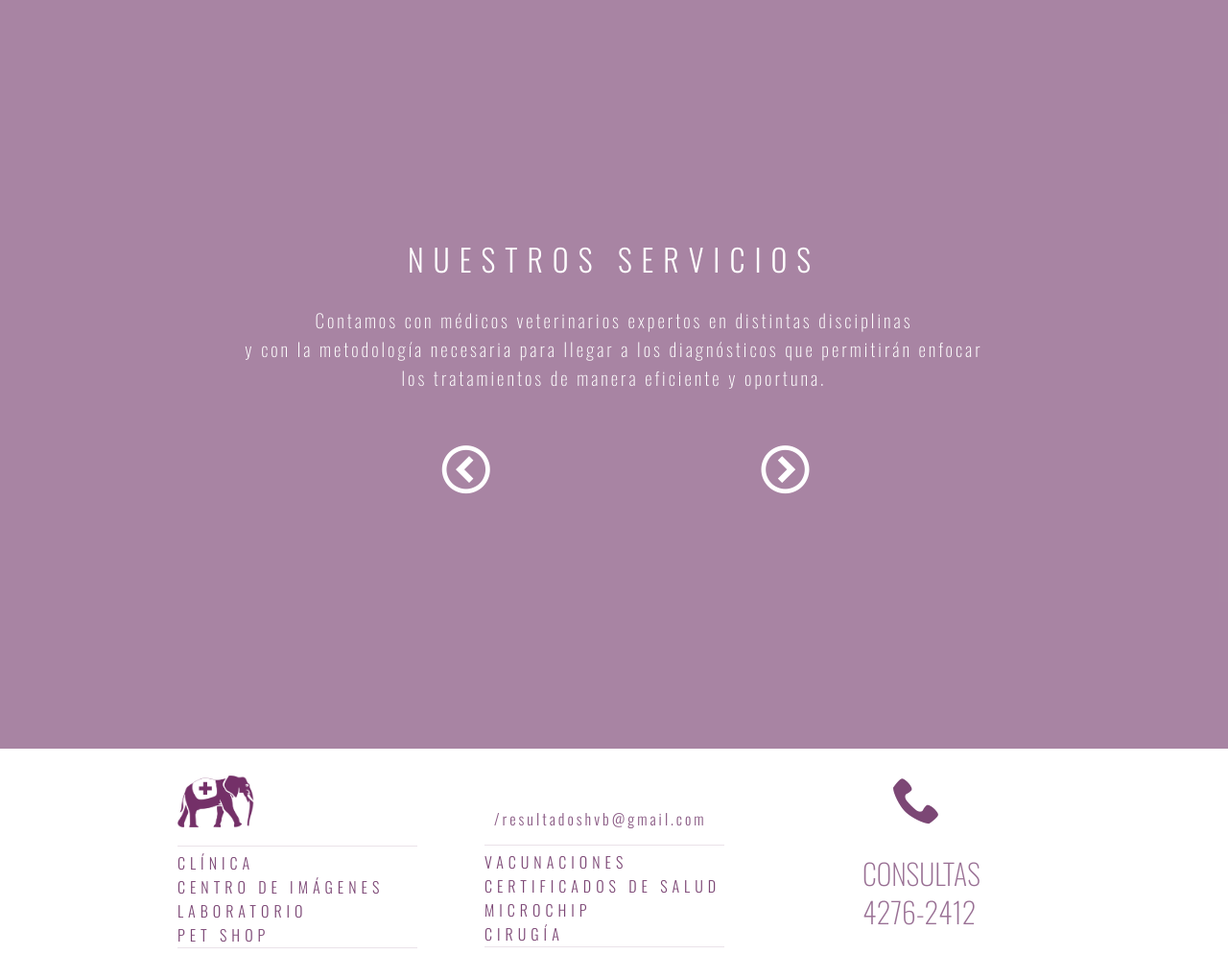
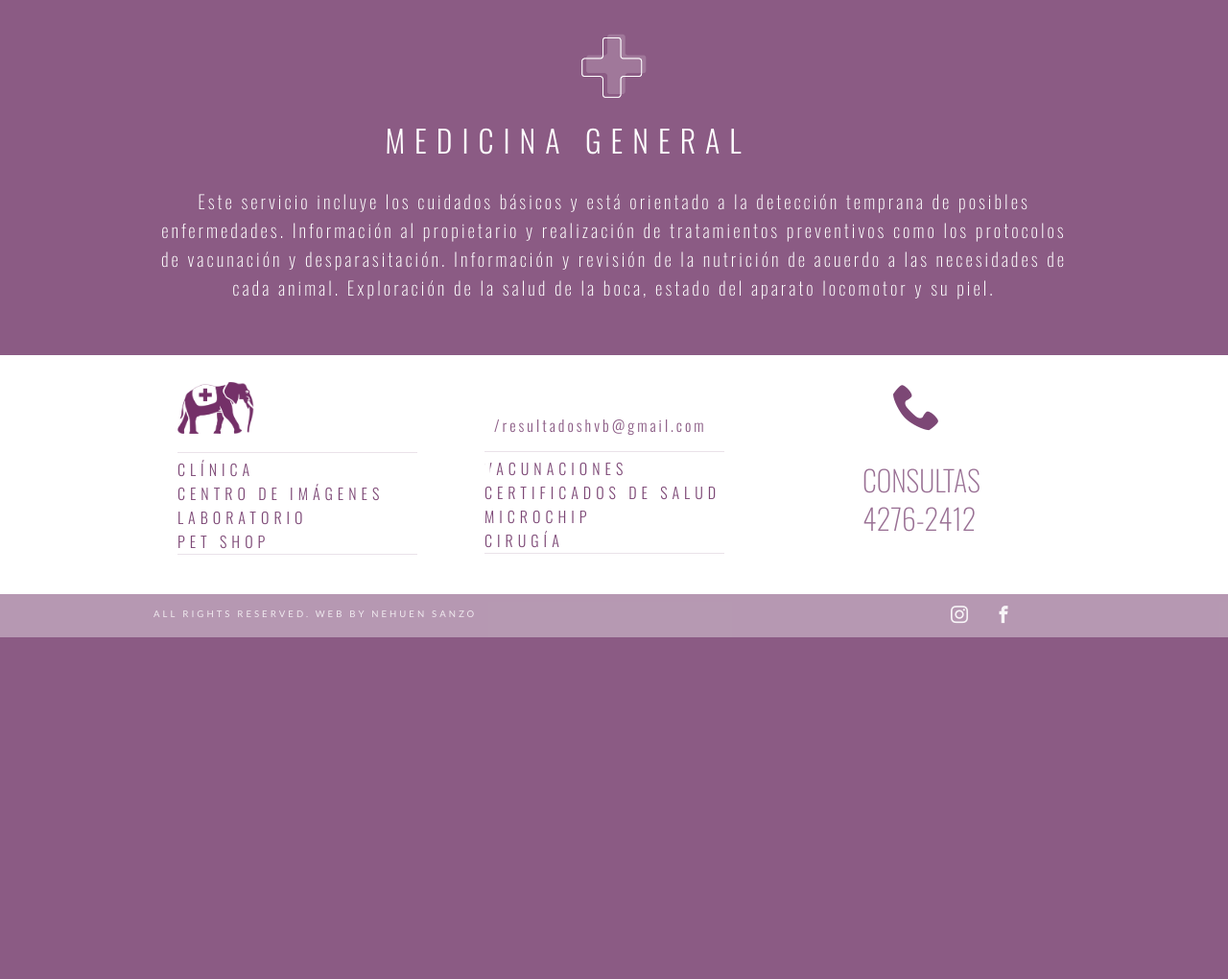
Before and after one commit to nehuensanzo/hospitalveterinariobanfield, a PHP site: page /servicios.php in a window 1280 px wide. Shown: the part 136-1156 px from the top of the page at 96% size. After the commit the page ends 800 px from the top, so only its background shows below. Run offline with PHP 8.4, Linux system fonts and the light colour scheme; some libraries are stand-ins or nearby versions; some web fonts are replaced.

Commit message:
Slider servicios hecho con cycle2

```diff
--- a/css/servicios.css
+++ b/css/servicios.css
@@ -6,16 +6,8 @@
 font-family: 'Lato', sans-serif;
 font-family: 'Oswald', sans-serif;*/
 
-.contenedor1{
-	padding-top: 240px;
-	width: 100%;
-	height: 540px;
-	background-color:rgba(110,51,102,0.6);
-	display: block;
-	float: left;
-}
 
-.nuestrosservicios{
+.tituloServicio{
 	line-height: 60px;
 	width: 100%;
 	float:left;
@@ -24,10 +16,14 @@
 	color: white;
 	letter-spacing: 10px;
 	font-weight:400;
-	padding: 0em;
 	text-align: center;
 }
-.contamos{
+
+.tituloNuestrosServicios {
+	padding-top: 60px;
+}
+
+.descripcionServicio{
 	display: block;
 	float:left;
 	padding: 0;
@@ -43,17 +39,7 @@
 	font-size: 1.2em;
 	letter-spacing: 3px;
 }
-
-.contenedor2{
-	padding-top: 150px;
-	padding-bottom: 130px;
-
-	height: 540px;
-	background-color:rgba(110,51,102,0.4);
-
-}
-
-.centro{
+.imagenServicio {
 	width: 150px;
 	display: block;
 	float: left;
@@ -62,61 +48,27 @@
 	margin-top: 0;
 }
 
-.contenedor3{
-	padding-top: 150px;
-	padding-bottom: 130px;
-	height: 540px;
-	background-color:rgba(110,51,102,0.7);
-}
-.contenedor4{
-	padding-top: 220px;
-	padding-bottom: 60px;
-	height: 540px;
-	background-color:rgba(110,51,102,0.4);
-}
-.contenedor5{
-	padding-top: 210px;
-	padding-bottom: 70px;
-	height: 540px;
-	background-color:rgba(110,51,102,0.7);
-}
-.contenedor6{
-	padding-top: 210px;
-	padding-bottom: 70px;
-	height: 540px;
-	background-color:rgba(110,51,102,0.4);
-}
-.contenedor7{
-	padding-top: 210px;
-	padding-bottom: 70px;
-	height: 540px;
-	background-color:rgba(110,51,102,0.7);
-}
-.contenedor8{
-	padding-top: 210px;
-	padding-bottom: 70px;
-	height: 540px;
-	background-color:rgba(110,51,102,0.6);
+.contenedor {
+	display: block;
+	float: left;
+	padding-top: 20px;
+	padding-bottom: 150px;
+	height: 200px;
+	width: 90%;
 }
 
-
-
-
-----------------------------------------
+.general {
+	width:100%;
+	background-color:rgba(110,51,102,0.8);
+}
 
 #slider{
 	width: 100%;
 	display: block;
 	text-align: center;
 	position: relative;
-	display: none;
 }
-.slide{
-	display: none;
-}
-.slide.active{
-	display: block;
-}
+
 #flechaderecha{
 	position: absolute;
 	top: 75%;
--- a/index.php
+++ b/index.php
@@ -23,7 +23,7 @@
 	<section class="contenedor">
 		<div class="holder">
 			<p>CUIDADO PROFESIONAL <br/> PARA TU MASCOTA</p>
-			<a class="botonservicios" href="servicios.html">NUESTROS SERVICIOS</a>
+			<a class="botonservicios" href="servicios.php">NUESTROS SERVICIOS</a>
 		</div>
 	</section>
 	<div class="color">
--- a/js/funcionslider.js
+++ /dev/null
@@ -1,29 +0,0 @@
-$('#flechaderecha').click(function() {
-	var currentSlide = $('.slide.active');
-	var nextSlide = currentSlide.next();
-
-	currentSlide.removeClass('active');
-	nextSlide.addClass('active');
-
-	if(nextSlide.length == 0){
-		$('.slide').first().addClass('active');
-
-	}
-});
-
-
-$('#flechaizquierda').click(function(){
-	var currentSlide = $('.slide.active');
-	var prevSlide = currentSlide.prev();
-
-	currentSlide.removeClass('active');
-	prevSlide.addClass('active');
-
-	if(prevSlide.length == 0){
-		$('.slide').last().addClass('active');
-
-	}
-
-
-
-});
--- a/servicios.php
+++ b/servicios.php
@@ -23,103 +23,83 @@
 </head>
 <body class="servicios">
 	<?php include ('inc/cabezal.php'); ?>
- <div id="slider">
- 	<div class="slide active contenedor1">
+	<div class="general">
 		<div class="holder">
-				<h1 class="nuestrosservicios">NUESTROS SERVICIOS</h1>
-				<p class="contamos">Contamos con médicos veterinarios expertos en distintas disciplinas <br> y con la metodología necesaria para llegar a los diagnósticos que permitirán enfocar <br>los tratamientos de manera eficiente y oportuna.
+			<div id="slider" class="cycle-slideshow"
+					data-cycle-fx="scrollHorz"
+					data-cycle-speed="500"
+					data-cycle-pause-on-hover="true"
+					data-cycle-slides="div"
+					data-cycle-prev="#flechaizquierda"
+					data-cycle-next="#flechaderecha"
+					data-cycle-swipe="true" >
+				<div class="contenedor">
+					<h1 class="tituloServicio tituloNuestrosServicios">NUESTROS SERVICIOS</h1>
+					<p class="descripcionServicio">Contamos con médicos veterinarios expertos en distintas disciplinas <br> y con la metodología necesaria para llegar a los diagnósticos que permitirán enfocar <br>los tratamientos de manera eficiente y oportuna.
 					</p>
 				</div>
-	</div>
- 	<div class="slide contenedor2">
- 			<div class="holder">
-				<img class="centro" src="img/cruz.png" alt="cruz" >
-				<h1 class="nuestrosservicios">MEDICINA GENERAL</h1>
-				<p class="contamos">Este servicio incluye los cuidados básicos y está orientado a la detección temprana de posibles enfermedades.
+				<div class="contenedor">
+					<img class="imagenServicio" src="img/cruz.png" alt="cruz" >
+					<h1 class="tituloServicio">MEDICINA GENERAL</h1>
+					<p class="descripcionServicio">Este servicio incluye los cuidados básicos y está orientado a la detección temprana de posibles enfermedades.
 					Información al propietario y realización de tratamientos preventivos como los protocolos de vacunación y desparasitación.
 					Información y revisión de la nutrición de acuerdo a las necesidades de cada animal.
 					Exploración de la salud de la boca, estado del aparato locomotor y su piel.
 
 					</p>
 				</div>
- 	</div>
- 	<div class="slide contenedor3">
- 			<div class="holder">
-				<img class="centro" src="img/lupa.png" alt="lupa">
-				<h1 class="nuestrosservicios">PRUEBAS DIAGNÓSTICAS</h1>
-				<p class="contamos">Disponemos de tecnología avanzada para confirmar o descartar posibles enfermedades en la propia clínica, lo que nos permite un diagnóstico temprano y actuar antes de que la enfermedad se agrave. 	<br/>
+				<div class="contenedor">
+					<img class="imagenServicio" src="img/lupa.png" alt="lupa">
+					<h1 class="tituloServicio">PRUEBAS DIAGNÓSTICAS</h1>
+					<p class="descripcionServicio">Disponemos de tecnología avanzada para confirmar o descartar posibles enfermedades en la propia clínica, lo que nos permite un diagnóstico temprano y actuar antes de que la enfermedad se agrave. 	<br/>
 					Radiografía digital directa.
 					Ecografía digestiva.
 					Ecocardiografía, Ecodoppler.
 					Análisis clínicos.
 					</p>
 				</div>
- 	</div>
- 	<div class="slide contenedor4">
- 			<div class="holder">
-				<img class="centro" src="img/pulmones.png" alt="pulmones"/>
-				<h1 class="nuestrosservicios">MEDICINA INTERNA</h1>
-				<p class="contamos">Nos ocupamos del diagnóstico y el tratamiento <br/> no quirúrgico de enfermedades que afectan a los órganos y sistemas internos.
+				<div class="contenedor">
+					<img class="imagenServicio" src="img/pulmones.png" alt="pulmones"/>
+					<h1 class="tituloServicio">MEDICINA INTERNA</h1>
+					<p class="descripcionServicio">Nos ocupamos del diagnóstico y el tratamiento <br/> no quirúrgico de enfermedades que afectan a los órganos y sistemas internos.
 					</p>
 				</div>
- 		</div>
- 	<div class="slide contenedor5">
- 			<div class="holder">
-				<img class="centro" src="img/piel.png" alt="pulmones"/>
-				<h1 class="nuestrosservicios">DERMATOLOGÍA</h1>
-				<p class="contamos">Disponemos de profesionales especializados en el diagnóstico <br/> y tratamiento de enfermedades que afectan a la piel y las mucosas.
+				<div class="contenedor">
+					<img class="imagenServicio" src="img/piel.png" alt="pulmones"/>
+					<h1 class="tituloServicio">DERMATOLOGÍA</h1>
+					<p class="descripcionServicio">Disponemos de profesionales especializados en el diagnóstico <br/> y tratamiento de enfermedades que afectan a la piel y las mucosas.
 					</p>
 				</div>
- 	</div>
- 	<div class="slide contenedor6">
- 			<div class="holder">
-				<img class="centro" src="img/cirugia.png" alt="pulmones"/>
-				<h1 class="nuestrosservicios">CIRUGÍA Y TRAUMATOLOGÍA</h1>
-				<p class="contamos">Contamos con con amplia experiencia y con un quirófano equipado con monitorización completa, anestesia gaseosa y respiración asistida, lo que permite, en los casos en que sea necesario, realizar intervenciones con éxito minimizando el estrés y los riesgos para la salud del animal.
+				<div class="contenedor">
+					<img class="imagenServicio" src="img/cirugia.png" alt="pulmones"/>
+					<h1 class="tituloServicio">CIRUGÍA Y TRAUMATOLOGÍA</h1>
+					<p class="descripcionServicio">Contamos con con amplia experiencia y con un quirófano equipado con monitorización completa, anestesia gaseosa y respiración asistida, lo que permite, en los casos en que sea necesario, realizar intervenciones con éxito minimizando el estrés y los riesgos para la salud del animal.
 					</p>
 				</div>
- 	</div>
- 	<div class="slide contenedor7">
- 			<div class="holder">
-				<img class="centro" src="img/peluqueria.png" alt="pulmones"/>
-				<h1 class="nuestrosservicios">PELUQUERÍA CANINA Y FELINA</h1>
-				<p class="contamos">Ofrecemos el servicio de peluquería canina y felina, acorde con las necesidades de cada raza y cada animal, haciendo que no se estresen durante el proceso. Nuestro servicio puede incluir el corte del pelo, limpieza de orejas, oídos y corte de uñas, favoreciendo el confort del animal, la estética y la salud.
+				<div class="contenedor">
+					<img class="imagenServicio" src="img/peluqueria.png" alt="pulmones"/>
+					<h1 class="tituloServicio">PELUQUERÍA CANINA Y FELINA</h1>
+					<p class="descripcionServicio">Ofrecemos el servicio de peluquería canina y felina, acorde con las necesidades de cada raza y cada animal, haciendo que no se estresen durante el proceso. Nuestro servicio puede incluir el corte del pelo, limpieza de orejas, oídos y corte de uñas, favoreciendo el confort del animal, la estética y la salud.
 					</p>
 				</div>
- 	</div>
-	<div class="slide contenedor8">
- 			<div class="holder">
-				<img class="centro" src="img/carrito.png" alt="pulmones"/>
-				<h1 class="nuestrosservicios">TIENDA ESPECIALIZADA</h1>
-				<p class="contamos">En nuestras instalaciones dispones de todo tipo de productos <br/> para el bienestar del animal con la ventaja de poder recomendarte lo más adecuado en cada caso.
+				<div class="contenedor">
+					<img class="imagenServicio" src="img/carrito.png" alt="pulmones"/>
+					<h1 class="tituloServicio">TIENDA ESPECIALIZADA</h1>
+					<p class="descripcionServicio">En nuestras instalaciones dispones de todo tipo de productos <br/> para el bienestar del animal con la ventaja de poder recomendarte lo más adecuado en cada caso.
 					</p>
 				</div>
 			</div>
 		</div>
-
+	</div>
 	<div class="flechas">
  		<span class="icon-circle-right" id="flechaderecha"></span>
  		<span class="icon-circle-left" id="flechaizquierda"></span>
-
  	</div>
-
-
-
-
-
-
-
-
-
-
-
-
-
 
 	<?php include('inc/pie.php'); ?>
 
-		<script src="http://ajax.googleapis.com/ajax/libs/jquery/3.1.1/jquery.min.js"></script>
-		<script src="js/funcionslider.js"></script>
+	<script src="js/jquery.min.js"></script>
+	<script src="js/jquery.cycle2.min.js"></script>
 
 
 	</body>
```
Also changed, not shown: js/aos.js (deleted). Lines whose indentation alone changed are shown as unchanged.
